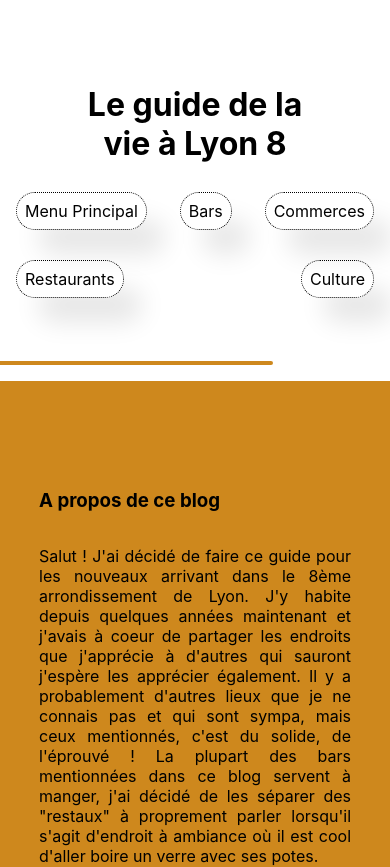
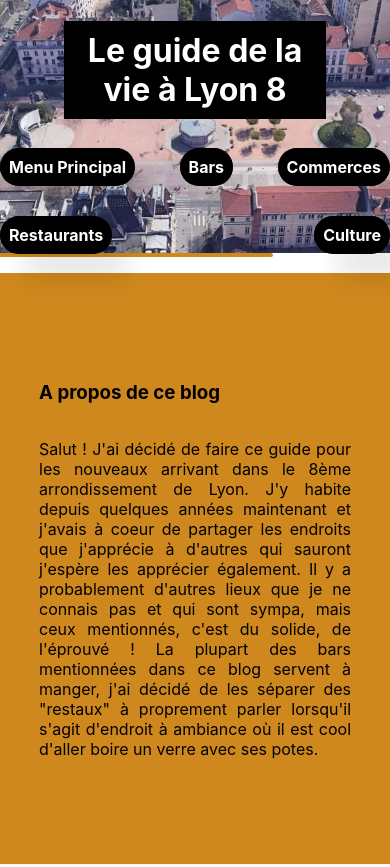
Before and after one commit to BerthetLucas/GuideLyon8, a React (Create React App) app: page / in a window 390 px wide. Shown: the top 867 px of the page. Built offline with nearby package versions, Linux system fonts and the light colour scheme.

Commit message:
work on the banner design

```diff
--- a/src/styles/banner.css
+++ b/src/styles/banner.css
@@ -1,10 +1,15 @@
 .desktop-ban{
+    height : 30vh;
     display: flex;
     flex-direction: row-reverse;
     justify-content: space-between;
     align-items: center;
-    margin-top: 4em;
-    margin-bottom: 3.5em;
+    align-content: center;
+    background-image: url(../assets/Monplaisir.jpg);
+    background-position: center;
+    background-repeat: no-repeat;
+    background-size: cover;
+    margin-bottom: 3em;
 }
 
 
@@ -17,7 +22,10 @@
 }
 
 .title {
-    margin-right : 3em
+    margin-right : 3em;
+    background-color: black;
+    color: white;
+    padding : 10px
 }
 
 .menu-liens {
@@ -28,8 +36,16 @@
     border-radius : 20px;
     padding : 0.5em;
     box-shadow: 20px 26px 26px -2px rgba(0,0,0,0.1);
+    background-color: black;
+    color: white;
+    font-weight : bold
 
 }
+
+.menu-liens:hover {
+opacity: 0.7;
+}
+
 
 
 @media screen and (max-width : 1260px){
@@ -69,10 +85,8 @@
         justify-content: space-between;
         align-items: center;
         justify-items: center;
-        margin-top: 4em;
-        margin-bottom: 3.5em;
-        margin-left: 1em;
-        margin-right : 1em
+        margin-bottom: 0em;
+
     }
 
 
--- a/src/styles/main_menu.css
+++ b/src/styles/main_menu.css
@@ -5,7 +5,7 @@
   align-items: center;
   margin-left: 15em;
   margin-right: 15em;
-  margin-top: 5em;
+  margin-top: 10em;
 }
 
 .main-menu-lien {
```
